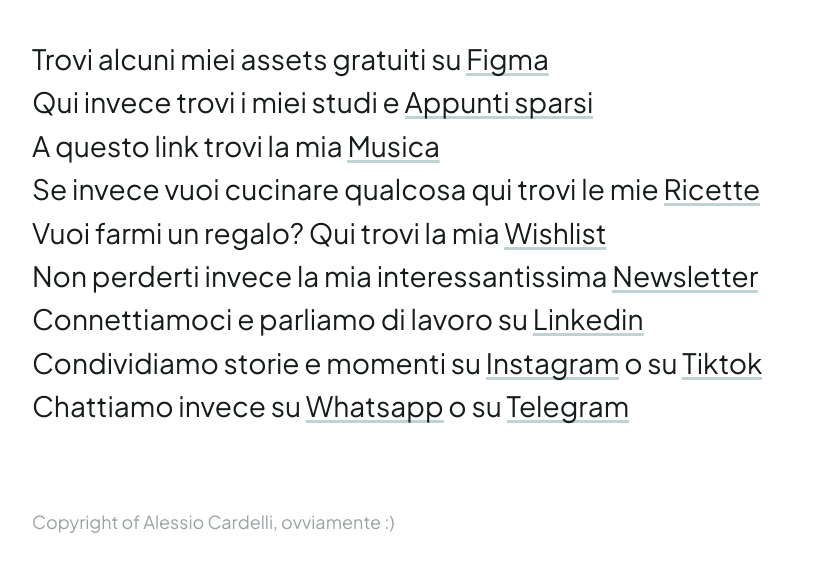
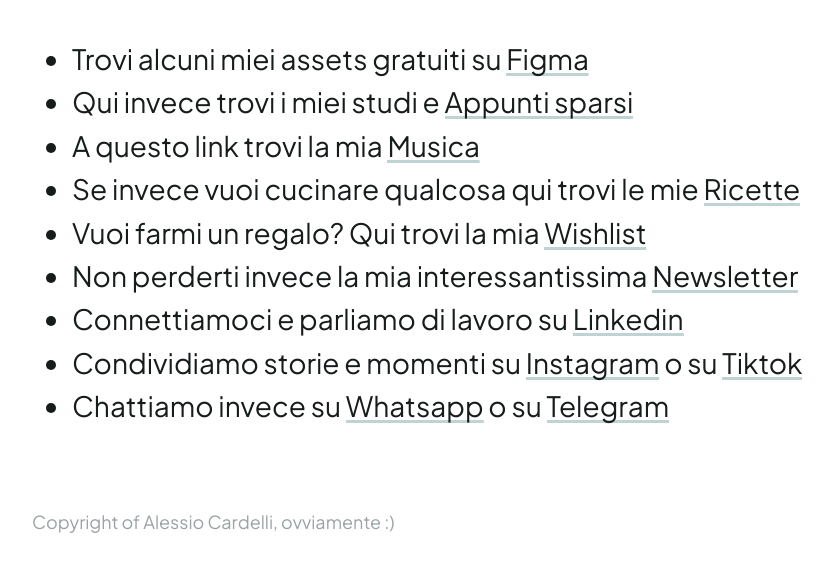
Before and after one commit to alessiocardelli/alessiocardelli, a plain HTML site: page links.html in a window 1280 px wide. Shown: the part 499-1070 px from the top of the page, without its empty margins (128-961 px from the left). Drawn offline with Linux system fonts and the light colour scheme.

Commit message:
Versione 6.0

```diff
--- a/links.html
+++ b/links.html
@@ -38,18 +38,17 @@
       <h3 style="display:none">Se stai vedendo questi testi, vuol dire che i CSS non si sono caricati. Enjoy.</h3>
 
       <p class="titolo-head">Link utili :)</p>
-      <p class="testo-generico">
-        Trovi alcuni miei assets gratuiti su <a class="link" href="figma.html" target="_blank" title="Figma di Alessio Cardelli">Figma</a><br>
-        Qui invece trovi i miei studi e <a class="link" href="appunti.html" target="_blank" title="Appunti di Alessio Cardelli">Appunti sparsi</a><br>
-        A questo link trovi la mia <a class="link" href="musica.html" target="_blank" title="Musica di Alessio Cardelli">Musica</a><br>
-        Se invece vuoi cucinare qualcosa qui trovi le mie <a class="link" href="ricette.html" target="_blank" title="Ricette di Alessio Cardelli">Ricette</a><br>
-        Vuoi farmi un regalo? Qui trovi la mia <a class="link" href="wishlist.html" target="_blank" title="Wishlist di Alessio Cardelli">Wishlist</a><br>
-        Non perderti invece la mia interessantissima <a class="link" href="newsletter.html" target="_blank" title="Newsletter di Alessio Cardelli">Newsletter</a><br>
-        Connettiamoci e parliamo di lavoro su <a class="link" href="linkedin.html" target="_blank" title="Linkedin di Alessio Cardelli">Linkedin</a><br>
-        Condividiamo storie e momenti su <a class="link" href="instagram.html" target="_blank" title="Instagram di Alessio Cardelli">Instagram</a> o su <a class="link" href="tiktok.html" target="_blank" title="Tiktok di Alessio Cardelli">Tiktok</a><br>
-        Chattiamo invece su <a class="link" href="whatsapp.html" target="_blank" title="Whatsapp di Alessio Cardelli">Whatsapp</a> o su <a class="link" href="telegram.html" target="_blank" title="Telegram di Alessio Cardelli">Telegram</a>
-      </p>
-
+      <ul class="testo-generico">
+        <li>Trovi alcuni miei assets gratuiti su <a class="link" href="figma.html" target="_blank" title="Figma di Alessio Cardelli">Figma</a></li>
+        <li>Qui invece trovi i miei studi e <a class="link" href="appunti.html" target="_blank" title="Appunti di Alessio Cardelli">Appunti sparsi</a></li>
+        <li>A questo link trovi la mia <a class="link" href="musica.html" target="_blank" title="Musica di Alessio Cardelli">Musica</a></li>
+        <li>Se invece vuoi cucinare qualcosa qui trovi le mie <a class="link" href="ricette.html" target="_blank" title="Ricette di Alessio Cardelli">Ricette</a></li>
+        <li>Vuoi farmi un regalo? Qui trovi la mia <a class="link" href="wishlist.html" target="_blank" title="Wishlist di Alessio Cardelli">Wishlist</a></li>
+        <li>Non perderti invece la mia interessantissima <a class="link" href="newsletter.html" target="_blank" title="Newsletter di Alessio Cardelli">Newsletter</a></li>
+        <li>Connettiamoci e parliamo di lavoro su <a class="link" href="linkedin.html" target="_blank" title="Linkedin di Alessio Cardelli">Linkedin</a></li>
+        <li>Condividiamo storie e momenti su <a class="link" href="instagram.html" target="_blank" title="Instagram di Alessio Cardelli">Instagram</a> o su <a class="link" href="tiktok.html" target="_blank" title="Tiktok di Alessio Cardelli">Tiktok</a></li>
+        <li>Chattiamo invece su <a class="link" href="whatsapp.html" target="_blank" title="Whatsapp di Alessio Cardelli">Whatsapp</a> o su <a class="link" href="telegram.html" target="_blank" title="Telegram di Alessio Cardelli">Telegram</a></li>
+      </ul>
       <p class="testo-generico credits">Copyright of Alessio Cardelli, ovviamente :)</p>
     </div>
 
```
